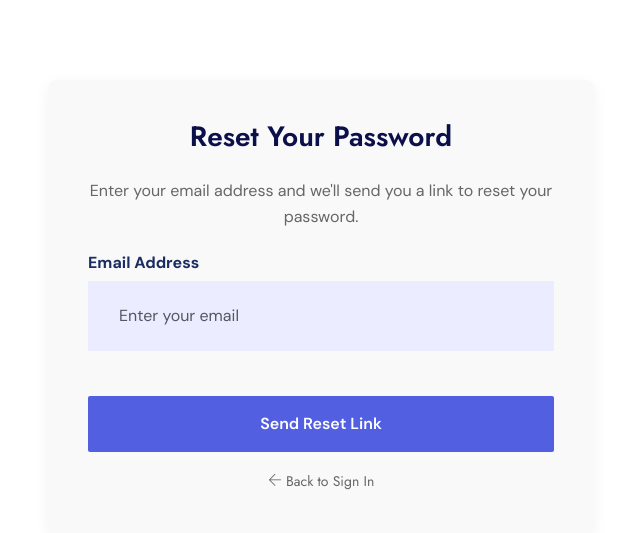
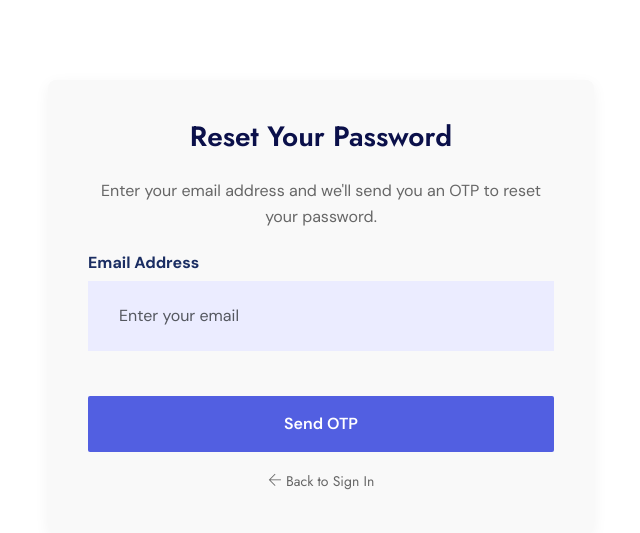
Before and after one commit to Ashish-V07/Smart-Attendance-System, a Flask app: page /forgot-password in a window 1280 px wide. Shown: the part 437-970 px from the top of the page, without its empty margins (319-959 px from the left). Run offline with Flask 3, Linux system fonts and the light colour scheme; some libraries are stand-ins or nearby versions.

Commit message:
otp expiry added 10 minite

```diff
--- a/app.py
+++ b/app.py
@@ -3,6 +3,7 @@ from database import get_connection
 from flask_mail import Mail, Message
 import random
 from werkzeug.security import generate_password_hash, check_password_hash
+import time
 
 app = Flask(__name__, static_folder='assets', static_url_path='/assets')
 app.secret_key = '@Yash_(05-smart-attendance-system-15)_Ashish@'
@@ -80,6 +81,7 @@ def forgot_password_check():
     if user:
         session['otp']=str(otp)
         session['email']=email
+        session['otp_time'] = time.time()
         send_otp(email,otp)
         return redirect('verify_otp')
     else:
@@ -94,7 +96,15 @@ def verify_otp():
 @app.route('/verify_otp_check',methods=['post'])
 def verify_otp_check():
     otp=request.form['otp']
-    if otp==session['otp']:
+
+    otp_time = session.get('otp_time')
+    if not otp_time or (time.time() - otp_time > 600):
+        session.pop('otp', None)
+        session.pop('otp_time', None)
+        flash("OTP has expired. Please request a new one.", "danger")
+        return redirect("/forgot-password")
+
+    if otp==session.get('otp'):
         flash("OTP Verified Successfully", "success")
         return redirect('reset_password')
     else:
--- a/templates/forgot-password.html
+++ b/templates/forgot-password.html
@@ -78,7 +78,7 @@
 						<h3 class="text-center mb-4" style="margin-bottom: 30px; font-weight: 600;">Reset Your Password
 						</h3>
 						<p class="text-center" style="margin-bottom: 20px; color: #666;">Enter your email address and
-							we'll send you a link to reset your password.</p>
+							we'll send you an OTP to reset your password.</p>
 						<form class="form" name="forgot_password" method="post" action="/forgot-password-check">
 							<div class="row">
 								<div class="form-group col-md-12">
@@ -87,8 +87,8 @@
 										placeholder="Enter your email">
 								</div>
 								<div class="col-md-12 text-center" style="margin-top: 15px;">
-									<button type="submit" value="Send Reset Link" name="submit" class="btn_one"
-										style="width: 100%;" title="Send Reset Link">Send Reset Link</button>
+									<button type="submit" value="Send OTP" name="submit" class="btn_one"
+										style="width: 100%;" title="Send OTP">Send OTP</button>
 								</div>
 								<div class="col-md-12 text-center mt-3" style="margin-top: 15px;">
 									<a href="login" style="color: #666; font-size: 14px;"><i class="ti-arrow-left"></i>
```
